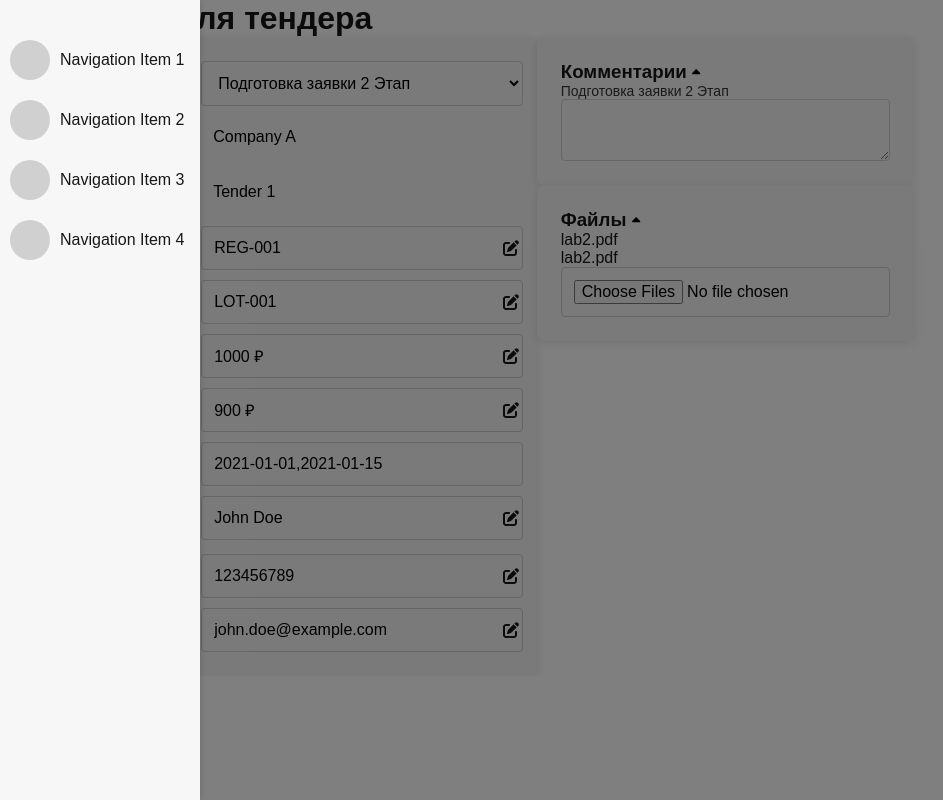
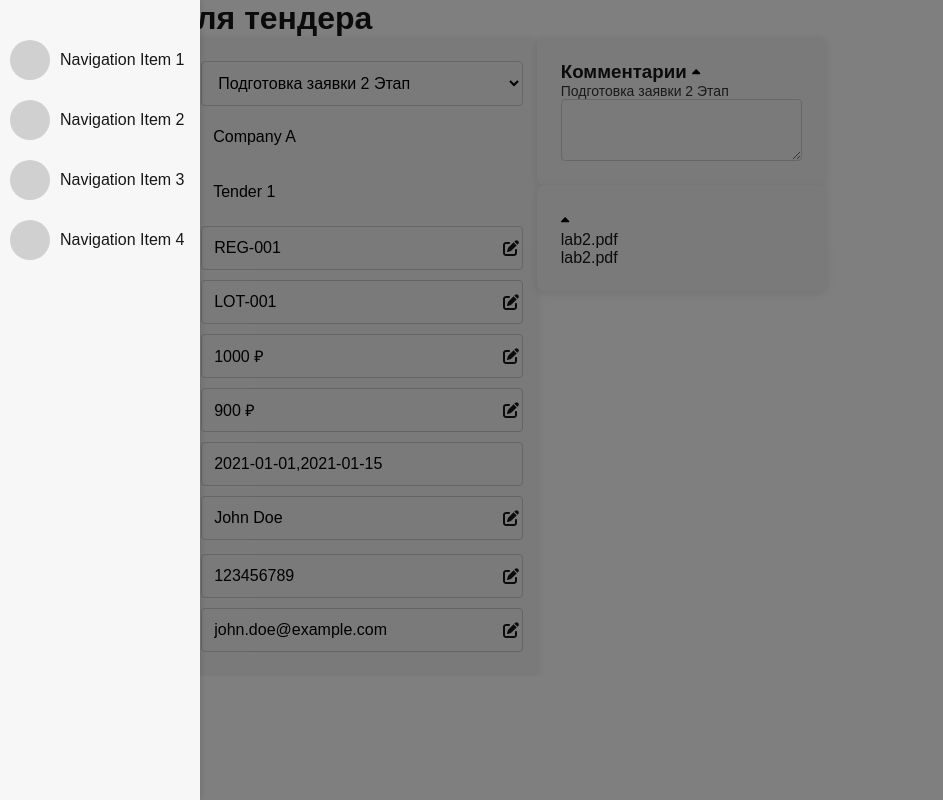
Before and after one commit to MalykhSergey/Stelta-CRM, a Next.js app: page /tender/0 in a window 1280 px wide. Shown: the whole page, without its empty margins (0-943 px from the left). Built offline with nearby package versions, Linux system fonts and the light colour scheme.

Commit message:
updateForms

```diff
--- a/src/app/components/CommentsForm/CommentsForm.module.css
+++ b/src/app/components/CommentsForm/CommentsForm.module.css
@@ -19,7 +19,7 @@
     color: #333;
 }
 
-.button {
+.toggler {
     background-color: rgba(0, 0, 0, 0);
     border: 0px;
 }
--- a/src/app/components/CommentsForm/CommentsForm.tsx
+++ b/src/app/components/CommentsForm/CommentsForm.tsx
@@ -28,7 +28,7 @@ const CommentsForm: React.FC<CommentsFormProps> = observer(({ tender }) => {
     comments.push(<textarea key='textarea' className={styles.input} onChange={handleChange} value={tender.comments[tender.status]}></textarea>)
     return (
         <div className={`card ${styles.form} ${collapsed.isTrue ? styles.expanded : ''}`}>
-            <h3>Комментарии <button className={styles.button} onClick={collapsed.toggle}><FontAwesomeIcon icon={faCaretUp} className={`${styles.icon} ${!collapsed.isTrue ? styles.rotated : ''}`} /></button></h3>
+            <h3>Комментарии <button className={styles.toggler} onClick={collapsed.toggle}><FontAwesomeIcon icon={faCaretUp} className={`${styles.icon} ${!collapsed.isTrue ? styles.rotated : ''}`} /></button></h3>
             {comments}
         </div>
     )
--- /dev/null
+++ b/src/app/components/DocumentForm/DocumentForm.module.css
@@ -0,0 +1,30 @@
+.form {
+    max-height: 70px;
+    transition: max-height 0.3s ease;
+}
+
+.form> :nth-child(n+2) {
+    display: none;
+    transition: display 0.3s ease;
+}
+
+.form.expanded {
+    max-height: 100%;
+}
+
+.form.expanded> :nth-child(n+2) {
+    display: block;
+}
+
+.icon {
+    transition: transform 0.3s ease;
+}
+
+.toggler {
+    background-color: rgba(0, 0, 0, 0);
+    border: 0px;
+}
+
+.rotated {
+    transform: rotate(180deg);
+}
--- a/src/app/components/DocumentForm/DocumentForm.tsx
+++ b/src/app/components/DocumentForm/DocumentForm.tsx
@@ -2,11 +2,14 @@ import { faCaretUp } from '@fortawesome/free-solid-svg-icons';
 import { FontAwesomeIcon } from '@fortawesome/react-fontawesome';
 import { observer, useLocalObservable } from 'mobx-react-lite';
 import { Tender } from '../../models/Tender';
-import styles from './DocumentFrom.module.css';
+import styles from './DocumentForm.module.css';
 interface DocumentsFormProps {
-    tender: Tender
+    tender: Tender,
+    title: string,
+    isEditable: boolean,
 }
-const DocumentsForm: React.FC<DocumentsFormProps> = observer(({ tender }) => {
+const DocumentsForm: React.FC<DocumentsFormProps> = observer(({ tender, title, isEditable }) => {
+    console.log('redraw')
     let collapsed = useLocalObservable(() => ({
         isTrue: true,
         toggle() { this.isTrue = !this.isTrue }
@@ -23,12 +26,14 @@ const DocumentsForm: React.FC<DocumentsFormProps> = observer(({ tender }) => {
         files.push(<p key={fileName + files.length}><a href={`/download/${fileName}`} download>{fileName}</a></p>)
     }
     return (
-        <div className={`card ${styles.form} ${collapsed.isTrue ? styles.expanded : ''}`}><h3>Файлы <button className={styles.button} onClick={collapsed.toggle}><FontAwesomeIcon icon={faCaretUp} className={`${styles.icon} ${!collapsed.isTrue ? styles.rotated : ''}`} /></button></h3>
-            <form>
-                {files}
-                <input type="file" name="file" multiple />
-                <input type="hidden" name="tenderId" value={tender.id} />
-            </form>
+        <div className={`card ${styles.form} ${collapsed.isTrue ? styles.expanded : ''}`}><h3>{title} <button className={styles.toggler} onClick={collapsed.toggle}><FontAwesomeIcon icon={faCaretUp} className={`${styles.icon} ${!collapsed.isTrue ? styles.rotated : ''}`} /></button></h3>
+            {files}
+            {isEditable &&
+                <form>
+                    <input type="file" name="file" multiple />
+                    <input type="hidden" name="tenderId" value={tender.id} />
+                </form>
+            }
         </div>
     )
 });
--- a/src/app/globals.css
+++ b/src/app/globals.css
@@ -25,18 +25,20 @@ body {
 }
 
 
-.card{
+.card {
   padding: 24px;
   border-radius: 8px;
   background-color: #f5f5f5;
   box-shadow: 0 2px 10px rgba(0, 0, 0, 0.1);
 }
 
-input:disabled, select:disabled{
+input:disabled,
+select:disabled {
   border: 0px;
 }
 
-input, select {
+input,
+select {
   width: 100%;
   padding: 12px;
   border-radius: 4px;
@@ -47,7 +49,10 @@ input, select {
   transition: border-color 0.3s;
 }
 
-input:focus, select:focus {
+input:hover,
+input:focus,
+select:focus,
+select:hover {
   background-color: rgba(255, 255, 255, 1);
 }
 
```
